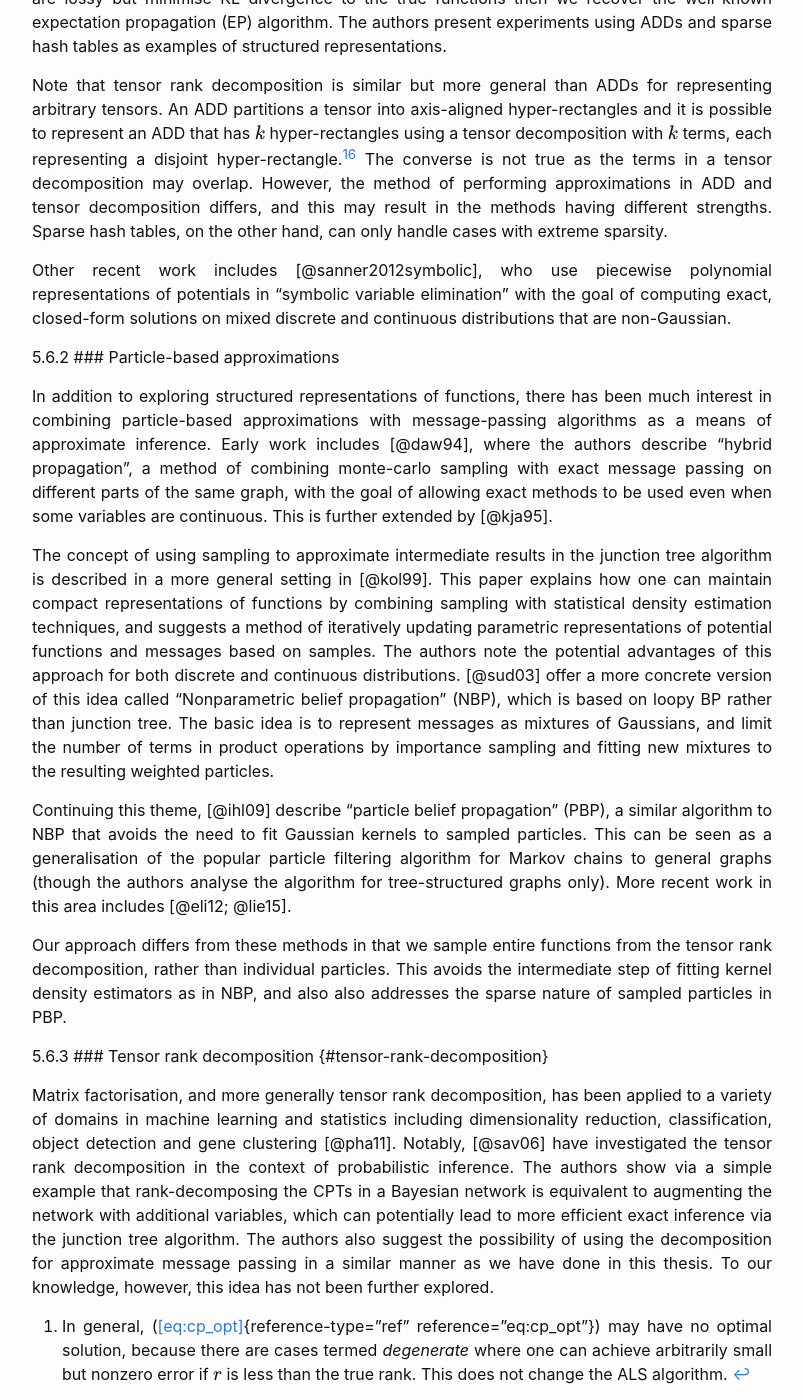
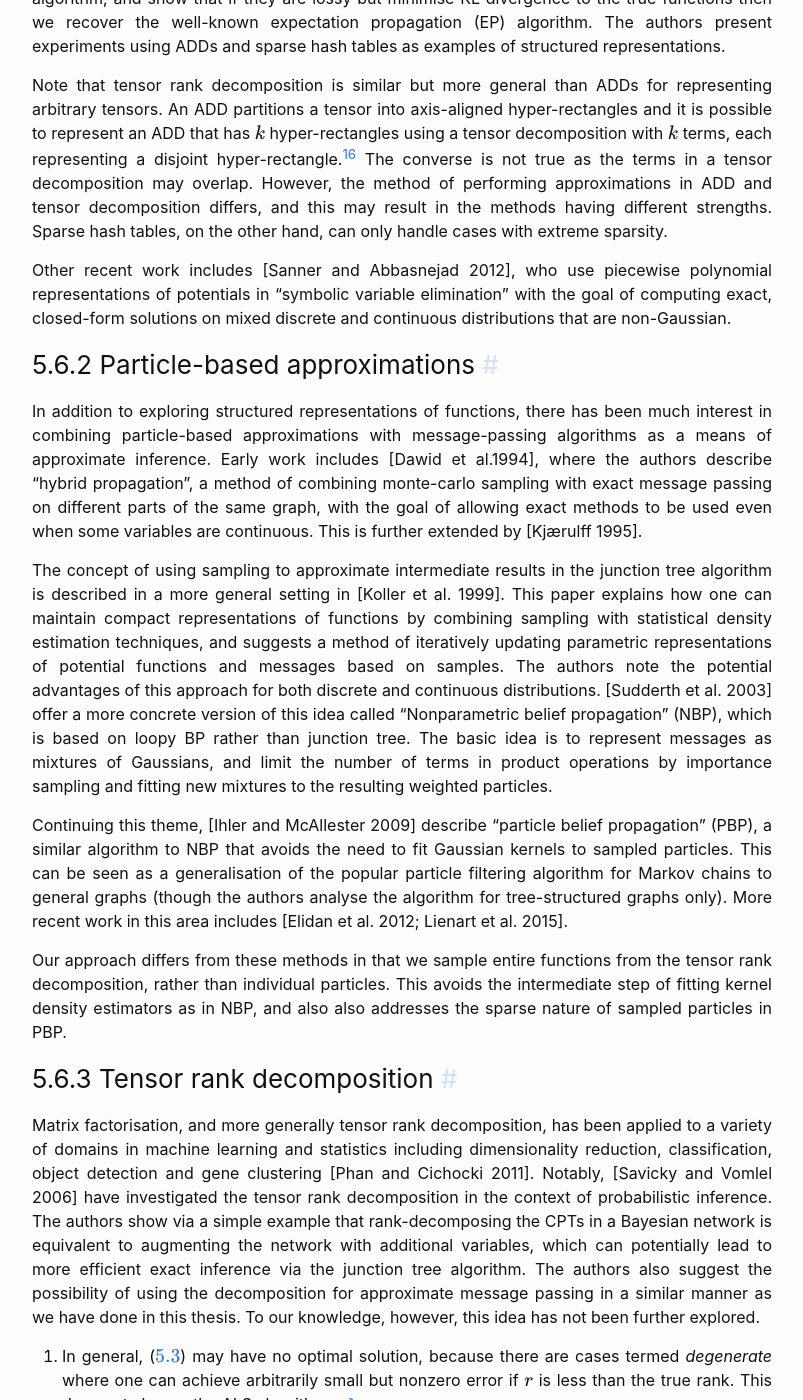
Before and after one commit to akxlr/akxlr.github.io, a Jekyll site: the page built from _posts/2022-02-25-chapter-5.md, in a window 1280 px wide and 1400 px high, scrolled down 18433 px. Shown: the whole window, without its empty margins (238-1041 px from the left). Built offline with Jekyll 4.4.1, drawn with Linux system fonts in a browser that asks for light colours; some of the changed text lies outside the part shown.

Commit message:
ch-5 end

```diff
--- a/_posts/2022-02-25-chapter-5.md
+++ b/_posts/2022-02-25-chapter-5.md
@@ -21,6 +21,19 @@ koldatoolbox: "Bader et al. 2015"
 lee01: "Lee and Seung 2001"
 hoe63: "Hoeffding 1963"
 ron08: "Ron 2008"
+can00: "Cano et al. 2000"
+sta00: "St-Aubin et al. 2000"
+gog13: "Gogate and Domingos 2013"
+sanner2012symbolic: "Sanner and Abbasnejad 2012"
+daw94: "Dawid et al.1994"
+kja95: "Kjærulff 1995"
+kol99: "Koller et al. 1999"
+sud03: "Sudderth et al. 2003"
+ihl09: "Ihler and McAllester 2009"
+eli12: "Elidan et al. 2012"
+lie15: "Lienart et al. 2015"
+pha11: "Phan and Cichocki 2011"
+sav06: "Savicky and Vomlel 2006"
 ### end of Bibliography ###
 ---
 
@@ -1057,42 +1070,42 @@ differs, and this may result in the methods having different strengths.
 Sparse hash tables, on the other hand, can only handle cases with
 extreme sparsity.
 
-Other recent work includes [@sanner2012symbolic], who use piecewise
+Other recent work includes [{{page.sanner2012symbolic}}], who use piecewise
 polynomial representations of potentials in "symbolic variable
 elimination" with the goal of computing exact, closed-form solutions on
 mixed discrete and continuous distributions that are non-Gaussian.
 
-5.6.2 ### Particle-based approximations
+### 5.6.2 Particle-based approximations
 
 In addition to exploring structured representations of functions, there
 has been much interest in combining particle-based approximations with
 message-passing algorithms as a means of approximate inference. Early
-work includes [@daw94], where the authors describe "hybrid propagation",
+work includes [{{page.daw94}}], where the authors describe "hybrid propagation",
 a method of combining monte-carlo sampling with exact message passing on
 different parts of the same graph, with the goal of allowing exact
 methods to be used even when some variables are continuous. This is
-further extended by [@kja95].
+further extended by [{{page.kja95}}].
 
 The concept of using sampling to approximate intermediate results in the
 junction tree algorithm is described in a more general setting in
-[@kol99]. This paper explains how one can maintain compact
+[{{page.kol99}}]. This paper explains how one can maintain compact
 representations of functions by combining sampling with statistical
 density estimation techniques, and suggests a method of iteratively
 updating parametric representations of potential functions and messages
 based on samples. The authors note the potential advantages of this
-approach for both discrete and continuous distributions. [@sud03] offer
+approach for both discrete and continuous distributions. [{{page.sud03}}] offer
 a more concrete version of this idea called "Nonparametric belief
 propagation" (NBP), which is based on loopy BP rather than junction
 tree. The basic idea is to represent messages as mixtures of Gaussians,
 and limit the number of terms in product operations by importance
 sampling and fitting new mixtures to the resulting weighted particles.
 
-Continuing this theme, [@ihl09] describe "particle belief propagation"
+Continuing this theme, [{{page.ihl09}}] describe "particle belief propagation"
 (PBP), a similar algorithm to NBP that avoids the need to fit Gaussian
 kernels to sampled particles. This can be seen as a generalisation of
 the popular particle filtering algorithm for Markov chains to general
 graphs (though the authors analyse the algorithm for tree-structured
-graphs only). More recent work in this area includes [@eli12; @lie15].
+graphs only). More recent work in this area includes [{{page.eli12}}; {{page.lie15}}].
 
 Our approach differs from these methods in that we sample entire
 functions from the tensor rank decomposition, rather than individual
@@ -1100,12 +1113,12 @@ particles. This avoids the intermediate step of fitting kernel density
 estimators as in NBP, and also also addresses the sparse nature of
 sampled particles in PBP.
 
-5.6.3 ### Tensor rank decomposition {#tensor-rank-decomposition}
+### 5.6.3 Tensor rank decomposition {#tensor-rank-decomposition}
 
 Matrix factorisation, and more generally tensor rank decomposition, has
 been applied to a variety of domains in machine learning and statistics
 including dimensionality reduction, classification, object detection and
-gene clustering [@pha11]. Notably, [@sav06] have investigated the tensor
+gene clustering [{{page.pha11}}]. Notably, [{{page.sav06}}] have investigated the tensor
 rank decomposition in the context of probabilistic inference. The
 authors show via a simple example that rank-decomposing the CPTs in a
 Bayesian network is equivalent to augmenting the network with additional
@@ -1115,8 +1128,7 @@ possibility of using the decomposition for approximate message passing
 in a similar manner as we have done in this thesis. To our knowledge,
 however, this idea has not been further explored.
 
-[^1]: In general, ([\[eq:cp_opt\]](#eq:cp_opt){reference-type="ref"
-    reference="eq:cp_opt"}) may have no optimal solution, because there
+[^1]: In general, (\ref{eq:cp_opt}) may have no optimal solution, because there
     are cases termed *degenerate* where one can achieve arbitrarily
     small but nonzero error if $r$ is less than the true rank. This does
     not change the ALS algorithm.
@@ -1136,7 +1148,7 @@ however, this idea has not been further explored.
     may introduce error.
 
 [^5]: The union bound, or *Boole's inequality*, states that for any set
-    of events dependent or not, $\{A_i\}$,
+    of events dependent or not, $$\{A_i\}$$,
     $P\left(\bigcup_i A_i\right) \leq \sum_i P(A_i)$.
 
 [^6]: Note that we assume the 'new' error is introduced on the operands
@@ -1176,7 +1188,7 @@ however, this idea has not been further explored.
 
 [^13]: A slightly more formal justification for this intuition is that
     if we draw a finite sample $\sublist{X}{K}$ from some distribution
-    $p$, and then draw another sample $\sublist{X^*}{K}$ from the
+    $p$, and then draw another sample $$\sublist{X^*}{K}$$ from the
     distribution represented by the finite first sample (a process known
     as 'bootstrapping'), then the resulting sample mean $\overline X^*$
     has approximately twice the variance of the sample mean of the first
```
Also changed, not shown: other parts of _posts/2022-02-25-chapter-5.md (+5 -5 lines).
